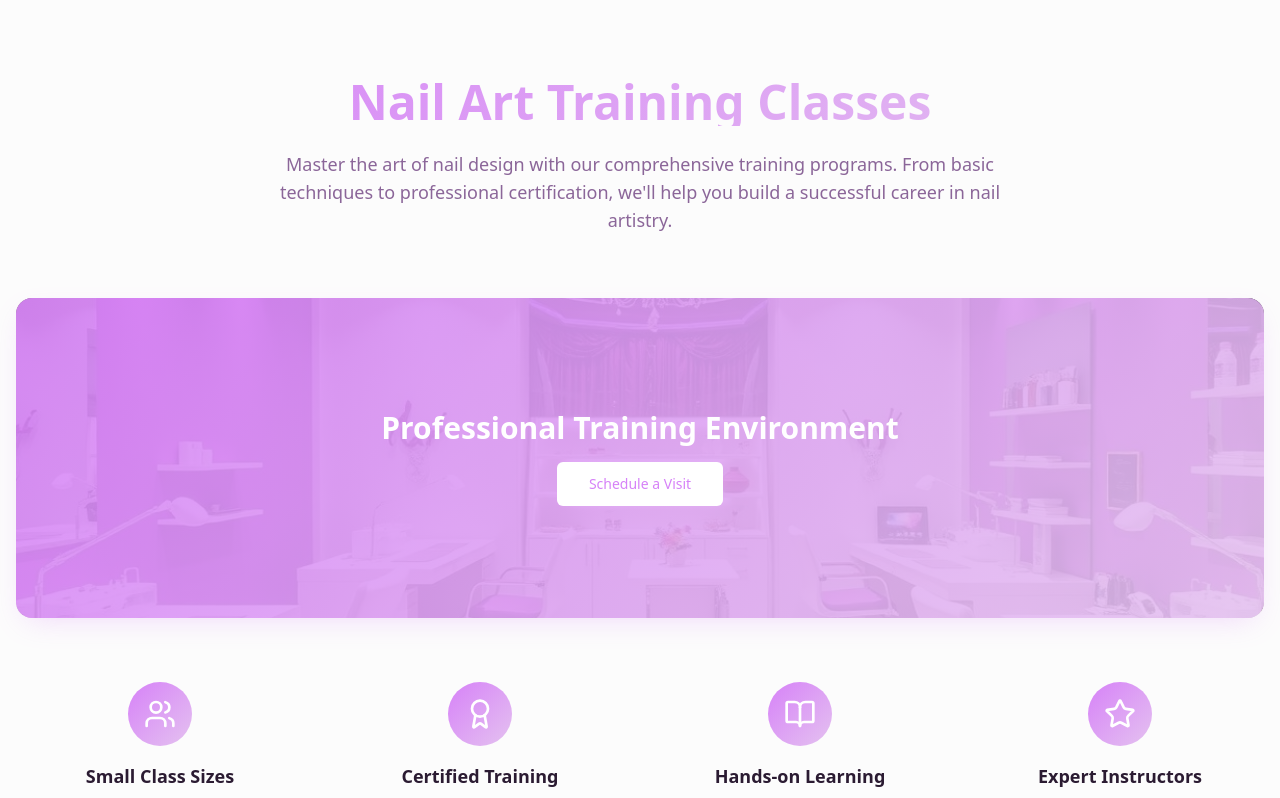
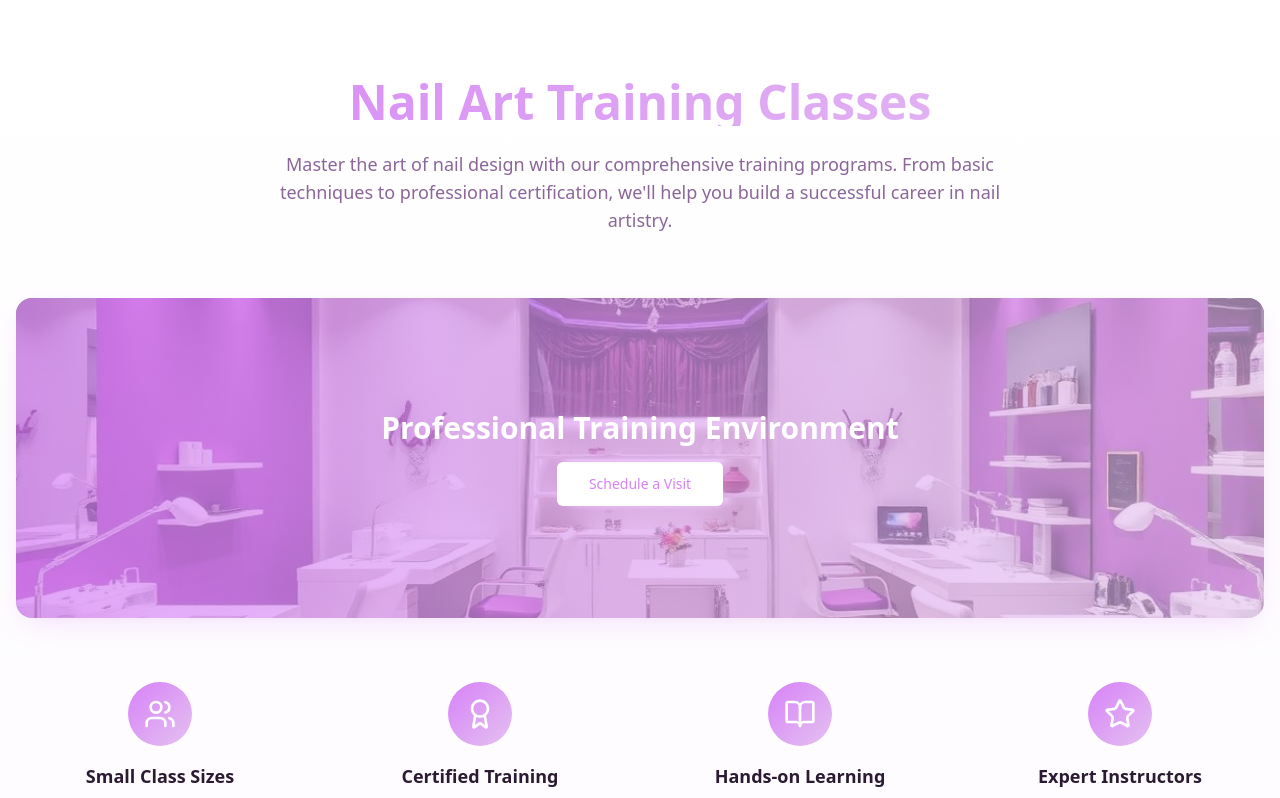
Before and after one commit to viratclassit-art/samaya-salon-for-her, a React (Vite) app: page / in a window 1280 px wide. Shown: the part 3947-4745 px from the top of the page. Built offline with nearby package versions, Linux system fonts and the light colour scheme; the HTML template or start-up script is replaced by a standard one.

Commit message:
Fix nail classes background

```diff
--- a/src/components/NailClasses.tsx
+++ b/src/components/NailClasses.tsx
@@ -77,7 +77,7 @@ const NailClasses = () => {
   ];
 
   return (
-    <section id="nail-classes" className="py-20 bg-secondary/30">
+    <section id="nail-classes" className="py-20 bg-gradient-to-b from-background to-accent/20">
       <div className="container mx-auto px-4">
         <div className="text-center mb-16">
           <h2 className="text-4xl md:text-5xl font-bold mb-6 bg-salon-gradient bg-clip-text text-transparent">
@@ -96,7 +96,7 @@ const NailClasses = () => {
             alt="Nail Training Studio"
             className="w-full h-64 md:h-80 object-cover"
           />
-          <div className="absolute inset-0 bg-hero-gradient flex items-center justify-center">
+          <div className="absolute inset-0 bg-gradient-to-r from-salon-purple/70 to-salon-purple-light/60 flex items-center justify-center">
             <div className="text-center text-white">
               <h3 className="text-2xl md:text-3xl font-bold mb-4">Professional Training Environment</h3>
               <Button size="lg" className="bg-white text-salon-purple hover:bg-white/90">
```
